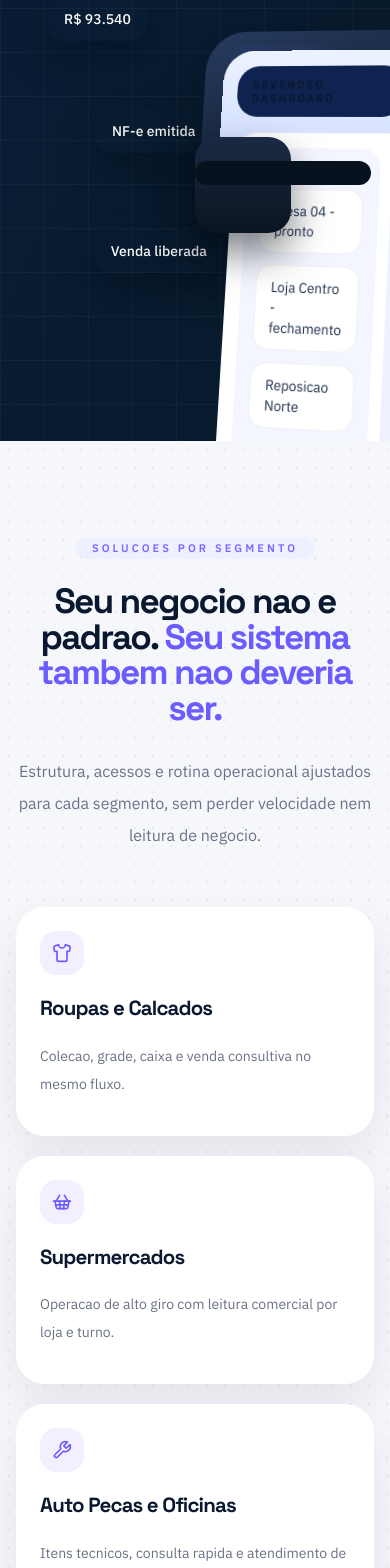
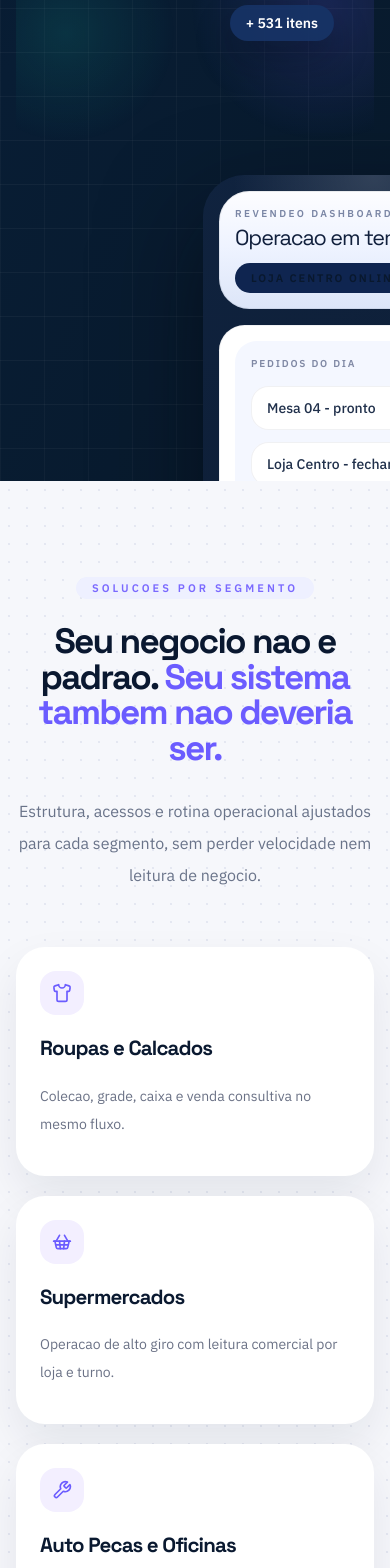
Before and after one commit to fernandinhomartins40/pdv, a Next.js app in the folder apps/web/: page / in a window 390 px wide. Shown: the part 960-2528 px from the top of the page. Built offline with nearby package versions, Linux system fonts and the light colour scheme.

Commit message:
Refine landing page hero visual composition

```diff
--- a/apps/web/app/page.tsx
+++ b/apps/web/app/page.tsx
@@ -221,7 +221,7 @@ function DifferentialCard({ icon: Icon, title, description, tone }: Differential
 function FloatingPill({ children, className }: { children: React.ReactNode; className: string }) {
   return (
     <div
-      className={`absolute rounded-2xl border border-white/10 px-4 py-3 text-sm font-medium text-white shadow-[0_18px_36px_rgba(4,10,20,0.34)] backdrop-blur-xl ${className}`}
+      className={`absolute rounded-full border border-white/12 bg-[#0c1f39]/88 px-4 py-2 text-sm font-semibold text-white shadow-[0_18px_36px_rgba(4,10,20,0.3)] backdrop-blur-md ${className}`}
     >
       {children}
     </div>
@@ -229,50 +229,76 @@ function FloatingPill({ children, className }: { children: React.ReactNode; clas
 }
 
 function HeroVisual() {
+  const orderQueue = ["Mesa 04 - pronto", "Loja Centro - fechamento", "Reposicao Norte"];
+  const summaryCards = [
+    ["R$ 18,4 mil", "text-[#16d5b0]"],
+    ["287 tickets", "text-[#6b5cff]"],
+    ["98% estoque ok", "text-[#ffbe45]"]
+  ] as const;
+  const progressCards = [
+    ["Produtos", "76%", "bg-[#16d5b0]"],
+    ["Recebimentos", "58%", "bg-[#6b5cff]"],
+    ["Reposicao", "43%", "bg-[#ffbe45]"]
+  ] as const;
+  const flowSteps = [
+    "Conta principal conectada",
+    "Loja Centro selecionada",
+    "Caixa aberto e sincronizado",
+    "Retaguarda com leitura ao vivo"
+  ];
+
   return (
-    <div className="relative min-h-[380px] lg:min-h-[520px]">
+    <div className="relative min-h-[420px] lg:min-h-[560px]">
+      <div className="absolute inset-0 rounded-[2.8rem] bg-[radial-gradient(circle_at_14%_20%,rgba(22,213,176,0.12),transparent_24%),radial-gradient(circle_at_86%_14%,rgba(107,92,255,0.18),transparent_28%)]" />
       <div className="absolute left-6 top-10 size-36 rounded-full bg-[#18d6b4]/16 blur-3xl" />
       <div className="absolute right-12 top-14 size-40 rounded-full bg-[#6b5cff]/18 blur-3xl" />
 
-      <FloatingPill className="left-8 top-12 bg-[#112a49]/88">R$ 93.540</FloatingPill>
-      <FloatingPill className="right-10 top-24 bg-[#6957ff]/90">+ 531 itens</FloatingPill>
-      <FloatingPill className="left-20 top-40 bg-[#0d3658]/92">NF-e emitida</FloatingPill>
-      <FloatingPill className="right-2 top-[54%] bg-[#2547b7]/88">2x mais agilidade</FloatingPill>
-      <FloatingPill className="left-[22%] bottom-14 bg-[#10324f]/92">Venda liberada</FloatingPill>
+      <FloatingPill className="left-4 top-10 hidden sm:block">R$ 93.540</FloatingPill>
+      <FloatingPill className="right-10 top-14 bg-[#173467]/90">+ 531 itens</FloatingPill>
+      <FloatingPill className="left-12 bottom-16 hidden lg:block bg-[#0d3658]/92">NF-e emitida</FloatingPill>
 
-      <div className="absolute inset-x-6 bottom-24 top-20 lg:inset-x-12 lg:top-10">
-        <div className="absolute left-1/2 top-0 h-[78%] w-[80%] -translate-x-1/2 rounded-[2.6rem] border border-white/10 bg-[linear-gradient(160deg,rgba(39,60,96,0.95),rgba(10,20,37,0.98))] shadow-[0_48px_120px_rgba(2,7,15,0.54)] [transform:perspective(1900px)_rotateY(-18deg)_rotateX(10deg)]">
-          <div className="absolute inset-5 rounded-[2rem] border border-white/8 bg-[linear-gradient(180deg,#edf2ff,#dbe6ff_52%,#d4deff)] p-4">
-            <div className="rounded-[1.4rem] bg-[#0f2350] px-4 py-3 text-[11px] font-semibold uppercase tracking-[0.22em] text-white/68">
-              Revendeo dashboard
+      <div className="absolute left-1/2 top-[54%] w-full max-w-[44rem] -translate-x-1/2 -translate-y-1/2 px-2 sm:px-6">
+        <div className="absolute right-4 top-5 hidden h-[76%] w-[78%] rounded-[2.7rem] border border-white/10 bg-[linear-gradient(160deg,rgba(39,60,96,0.82),rgba(10,20,37,0.96))] shadow-[0_42px_100px_rgba(2,7,15,0.42)] lg:block [transform:rotate(6deg)]" />
+
+        <div className="relative overflow-hidden rounded-[2.6rem] border border-white/10 bg-[linear-gradient(155deg,rgba(16,35,63,0.98),rgba(7,18,33,0.98))] p-4 shadow-[0_42px_100px_rgba(2,7,15,0.55)] sm:p-5">
+          <div className="absolute inset-x-0 top-0 h-24 bg-[radial-gradient(circle_at_top,rgba(255,255,255,0.14),transparent_72%)]" />
+
+          <div className="relative rounded-[1.9rem] border border-white/45 bg-[linear-gradient(180deg,#fdfdff,#eef3ff_48%,#dce5f8)] p-4 shadow-[inset_0_0_0_1px_rgba(10,25,48,0.08)] sm:p-5">
+            <div className="flex flex-wrap items-center justify-between gap-3">
+              <div>
+                <div className="text-[10px] font-semibold uppercase tracking-[0.24em] text-[#7a86a5]">Revendeo dashboard</div>
+                <div className="mt-1 font-display text-[1.35rem] tracking-[-0.05em] text-[#11203d]">Operacao em tempo real</div>
+              </div>
+              <div className="rounded-full bg-[#0f2550] px-4 py-2 text-[11px] font-semibold uppercase tracking-[0.18em] text-white/72">
+                Loja Centro online
+              </div>
+            </div>
           </div>
 
-            <div className="mt-4 grid h-[calc(100%-4rem)] gap-4 lg:grid-cols-[1.18fr_0.82fr]">
-              <div className="rounded-[1.5rem] bg-white p-4 shadow-[inset_0_0_0_1px_rgba(10,25,48,0.06)]">
-                <div className="grid grid-cols-[1.25fr_0.75fr] gap-3">
-                  <div className="rounded-[1.2rem] bg-[#f3f6ff] p-4">
+          <div className="mt-4 grid gap-4 lg:grid-cols-[1.14fr_0.86fr]">
+            <div className="rounded-[1.6rem] bg-white p-4 shadow-[inset_0_0_0_1px_rgba(10,25,48,0.06)]">
+              <div className="grid gap-4 md:grid-cols-[1.16fr_0.84fr]">
+                <div className="rounded-[1.35rem] bg-[#f4f7ff] p-4">
                   <div className="text-[10px] font-semibold uppercase tracking-[0.18em] text-[#7f88a4]">Pedidos do dia</div>
-                    <div className="mt-3 space-y-3">
-                      {["Mesa 04 - pronto", "Loja Centro - fechamento", "Reposicao Norte"].map((item) => (
-                        <div key={item} className="rounded-2xl bg-white px-4 py-3 text-sm text-[#20304b] shadow-[inset_0_0_0_1px_rgba(10,25,48,0.06)]">
+                  <div className="mt-4 space-y-3">
+                    {orderQueue.map((item) => (
+                      <div
+                        key={item}
+                        className="rounded-[1.1rem] bg-white px-4 py-3 text-sm font-medium text-[#20304b] shadow-[inset_0_0_0_1px_rgba(10,25,48,0.06)]"
+                      >
                         {item}
                       </div>
                     ))}
                   </div>
                 </div>
-                  <div className="rounded-[1.2rem] bg-[#eef1ff] p-4">
+
+                <div className="rounded-[1.35rem] bg-[#eef1ff] p-4">
                   <div className="text-[10px] font-semibold uppercase tracking-[0.18em] text-[#7f88a4]">Resumo</div>
                   <div className="mt-4 grid gap-3">
-                      {[
-                        ["R$ 18,4 mil", "#16d5b0"],
-                        ["287 tickets", "#6b5cff"],
-                        ["98% estoque ok", "#ffbe45"]
-                      ].map(([item, color]) => (
-                        <div key={item} className="rounded-2xl bg-white px-4 py-3 shadow-[inset_0_0_0_1px_rgba(10,25,48,0.05)]">
+                    {summaryCards.map(([item, tone]) => (
+                      <div key={item} className="rounded-[1.1rem] bg-white px-4 py-3 shadow-[inset_0_0_0_1px_rgba(10,25,48,0.05)]">
                         <div className="text-[10px] uppercase tracking-[0.18em] text-[#8790aa]">Indicador</div>
-                          <div className="mt-2 text-sm font-semibold" style={{ color }}>
-                            {item}
-                          </div>
+                        <div className={`mt-2 text-sm font-semibold ${tone}`}>{item}</div>
                       </div>
                     ))}
                   </div>
@@ -280,53 +306,70 @@ function HeroVisual() {
               </div>
 
               <div className="mt-4 grid gap-3 md:grid-cols-3">
-                  {[
-                    ["Produtos", "76%"],
-                    ["Recebimentos", "58%"],
-                    ["Reposicao", "43%"]
-                  ].map(([label, width], index) => (
-                    <div key={label} className="rounded-[1.1rem] bg-[#f6f8ff] px-4 py-3">
+                {progressCards.map(([label, width, tone]) => (
+                  <div key={label} className="rounded-[1.15rem] bg-[#f6f8ff] px-4 py-3">
                     <div className="text-[11px] text-[#76819e]">{label}</div>
                     <div className="mt-3 h-2 rounded-full bg-[#d9e1f4]">
-                        <div
-                          className={`h-full rounded-full ${index === 0 ? "bg-[#16d5b0]" : index === 1 ? "bg-[#6b5cff]" : "bg-[#ffbe45]"}`}
-                          style={{ width }}
-                        />
+                      <div className={`h-full rounded-full ${tone}`} style={{ width }} />
                     </div>
                   </div>
                 ))}
               </div>
             </div>
 
-              <div className="rounded-[1.5rem] bg-[linear-gradient(180deg,#132958,#0a1731)] p-4 text-white">
-                <div className="text-[10px] uppercase tracking-[0.18em] text-white/48">Fluxo operacional</div>
-                <div className="mt-4 space-y-3">
-                  {[
-                    "Conta principal conectada",
-                    "Loja Centro selecionada",
-                    "Caixa aberto e sincronizado",
-                    "Retaguarda com leitura ao vivo"
-                  ].map((item, index) => (
+            <div className="rounded-[1.7rem] bg-[linear-gradient(180deg,#102653,#081325)] p-5 text-white shadow-[inset_0_0_0_1px_rgba(255,255,255,0.04)]">
+              <div className="flex items-center justify-between gap-3">
+                <div>
+                  <div className="text-[10px] uppercase tracking-[0.18em] text-white/46">Fluxo operacional</div>
+                  <div className="mt-2 text-lg font-semibold">Retaguarda sincronizada</div>
+                </div>
+                <div className="rounded-full bg-white/8 px-3 py-1 text-[11px] font-semibold text-white/70">Ao vivo</div>
+              </div>
+
+              <div className="mt-5 space-y-3">
+                {flowSteps.map((item, index) => (
                   <div
                     key={item}
-                      className={`rounded-[1.1rem] px-4 py-3 text-sm ${
+                    className={`rounded-[1.15rem] px-4 py-3 text-sm ${
                       index === 2
-                          ? "bg-[linear-gradient(135deg,rgba(22,213,176,0.28),rgba(107,92,255,0.28))] text-white"
-                          : "bg-white/8 text-white/72"
+                        ? "bg-[linear-gradient(135deg,rgba(22,213,176,0.34),rgba(107,92,255,0.32))] text-white"
+                        : "bg-white/7 text-white/74"
                     }`}
                   >
                     {item}
                   </div>
                 ))}
               </div>
+
+              <div className="mt-5 rounded-[1.25rem] border border-white/8 bg-white/6 px-4 py-4">
+                <div className="text-[10px] uppercase tracking-[0.18em] text-white/44">Agilidade operacional</div>
+                <div className="mt-3 flex items-end justify-between gap-3">
+                  <div>
+                    <div className="text-2xl font-semibold text-[#16d5b0]">2x</div>
+                    <div className="mt-1 text-sm text-white/62">mais velocidade no fechamento</div>
+                  </div>
+                  <div className="h-16 w-24 rounded-[1rem] bg-[linear-gradient(180deg,rgba(255,255,255,0.1),rgba(255,255,255,0.02))] p-3">
+                    <div className="flex h-full items-end gap-2">
+                      {[36, 58, 74].map((height, index) => (
+                        <div
+                          key={height}
+                          className={`w-full rounded-full ${index === 0 ? "bg-[#16d5b0]/85" : index === 1 ? "bg-[#6b5cff]/85" : "bg-[#ffbe45]/85"}`}
+                          style={{ height: `${height}%` }}
+                        />
+                      ))}
+                    </div>
+                  </div>
+                </div>
               </div>
             </div>
           </div>
         </div>
 
-        <div className="absolute bottom-0 left-1/2 h-24 w-24 -translate-x-1/2 rounded-[1.4rem] bg-[linear-gradient(180deg,#1a2a43,#0b1420)] shadow-[0_20px_38px_rgba(2,7,15,0.5)]" />
-        <div className="absolute bottom-12 left-1/2 h-6 w-44 -translate-x-1/2 rounded-full bg-[#08111e]" />
-        <div className="absolute bottom-4 left-1/2 h-6 w-64 -translate-x-1/2 rounded-full bg-[#030915]/72 blur-md" />
+        <div className="absolute -right-1 bottom-8 hidden rounded-[1.4rem] border border-white/10 bg-[linear-gradient(135deg,rgba(22,213,176,0.18),rgba(107,92,255,0.24))] px-5 py-4 text-white shadow-[0_18px_40px_rgba(2,8,18,0.28)] sm:block">
+          <div className="text-[10px] uppercase tracking-[0.18em] text-white/56">Status do caixa</div>
+          <div className="mt-2 text-lg font-semibold">Venda liberada</div>
+          <div className="mt-1 text-sm text-white/70">Caixa aberto e sincronizado</div>
+        </div>
       </div>
     </div>
   );
```
Lines whose indentation alone changed are shown as unchanged.
